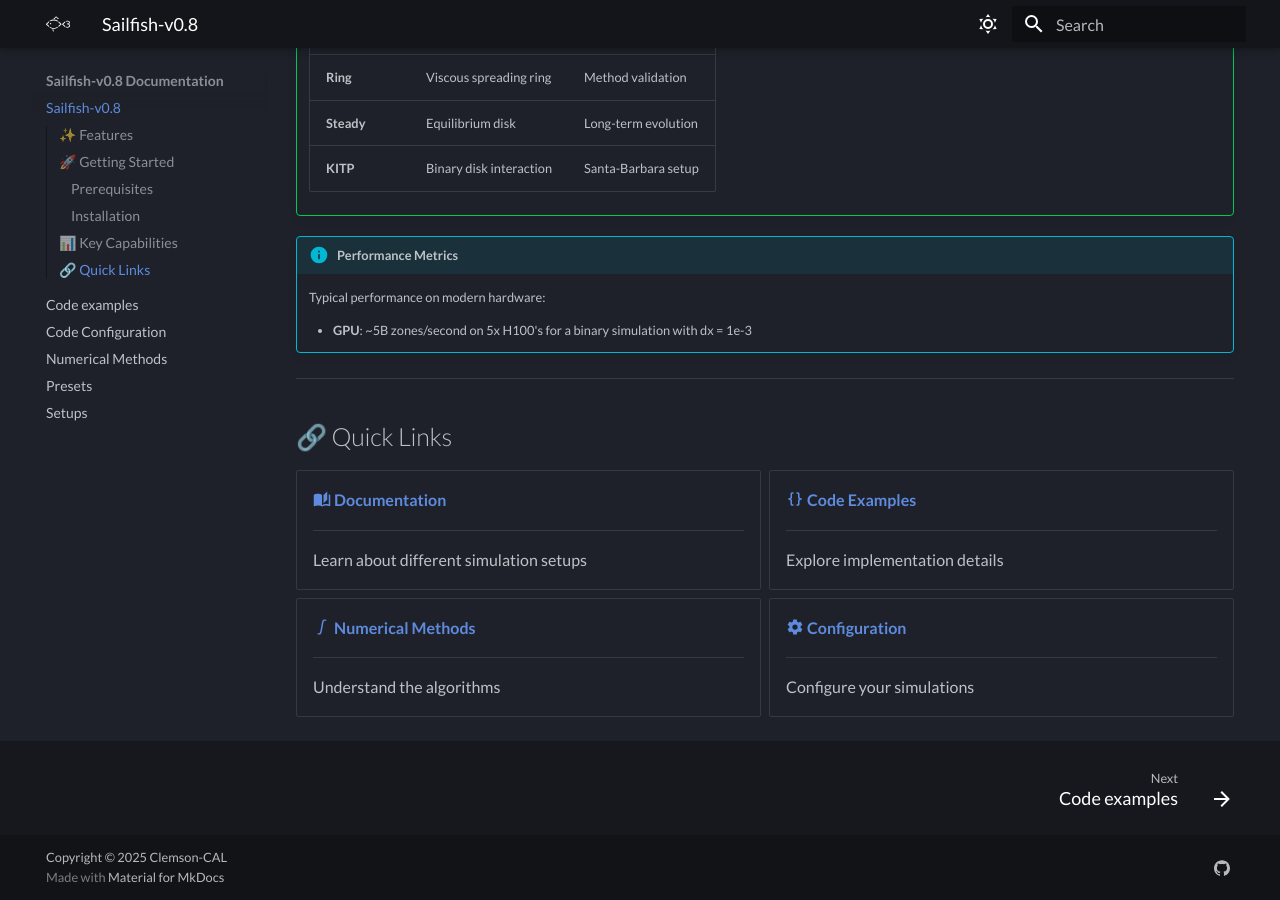
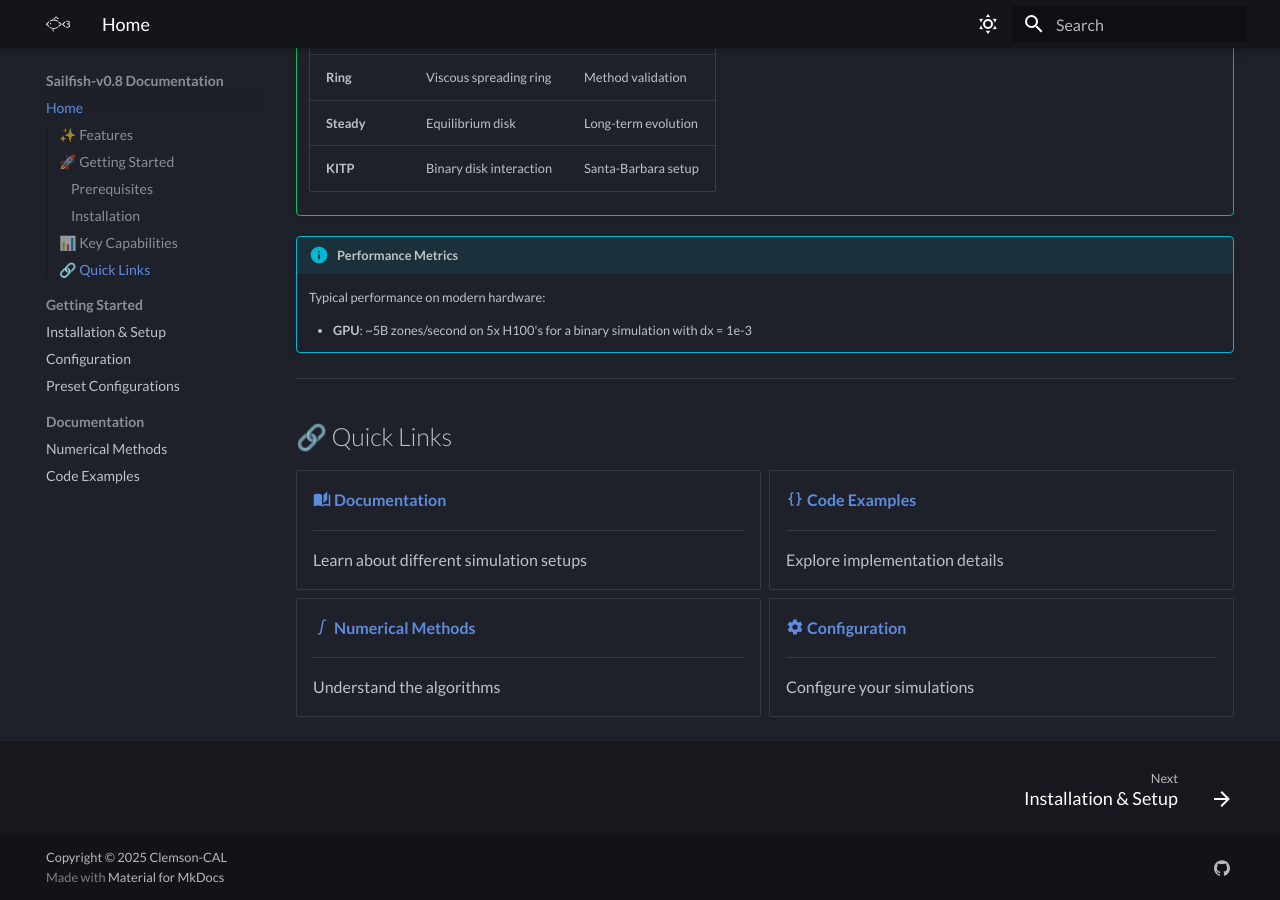
Before and after one commit to clemson-cal/sfdocs, an MkDocs documentation site: the page built from docs/index.md, in a window 1280 px wide and 900 px high, scrolled down 1996 px. Built offline with MkDocs 1.6.1 and Material for MkDocs 9.7.7, drawn with Linux system fonts in a browser that asks for light colours; some of the changed lines change nothing that is shown.

Commit message:
Add Search Module functionality

```diff
--- a/mkdocs.yml
+++ b/mkdocs.yml
@@ -1,5 +1,25 @@
 site_name: Sailfish-v0.8 Documentation
-site_url: https://akhiln.github.io/sfdocs/
+site_url: https://clemson-cal.github.io/sfdocs/
+
+# Search and Plugin Configuration
+plugins:
+  - search:
+      separator: '[\s\-,:!=\[\]()"`/]+|\.(?!\d)|&[lg]t;|(?!\b)(?=[A-Z][a-z])'
+      lang: en
+  - minify:
+      minify_html: true
+
+# Site Navigation
+nav:
+  - Home: index.md
+  - Getting Started:
+    - Installation & Setup: setups.md
+    - Configuration: definitions.md
+    - Preset Configurations: presets.md
+  - Documentation:
+    - Numerical Methods: numerical-methods.md
+    - Code Examples: code-examples.md
+
 theme:
   name: material
   font:
@@ -16,6 +36,10 @@
     - toc.integrate
     - content.code.copy
     - content.tabs.link
+    # Search features
+    - search.highlight
+    - search.suggest
+    - search.share
   palette:
     # Dark Mode
     - scheme: slate
--- a/requirements.txt
+++ b/requirements.txt
@@ -1,3 +1,4 @@
 mkdocs>=1.5.0
-mkdocs-material>=9.0.0
+mkdocs-material>=9.5.0
 pymdown-extensions>=10.0.0
+mkdocs-minify-plugin>=0.7.0
```
